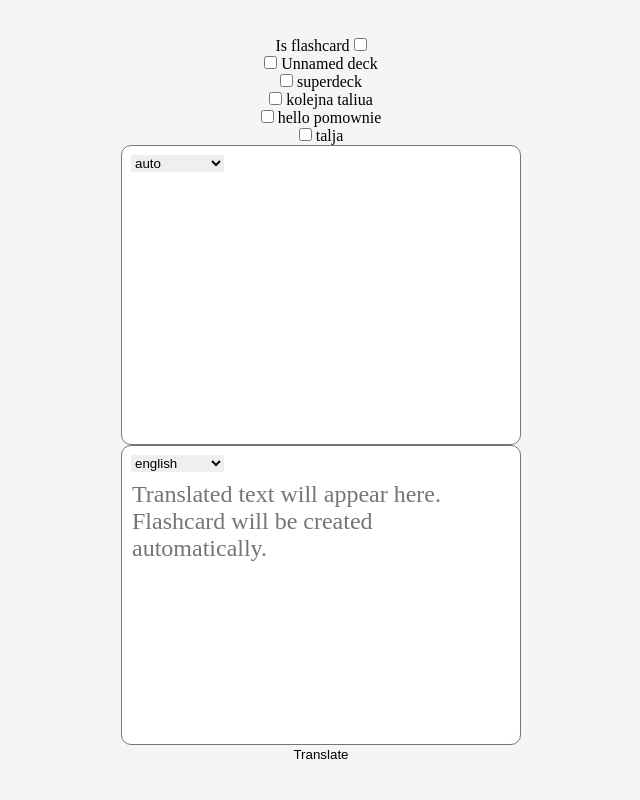
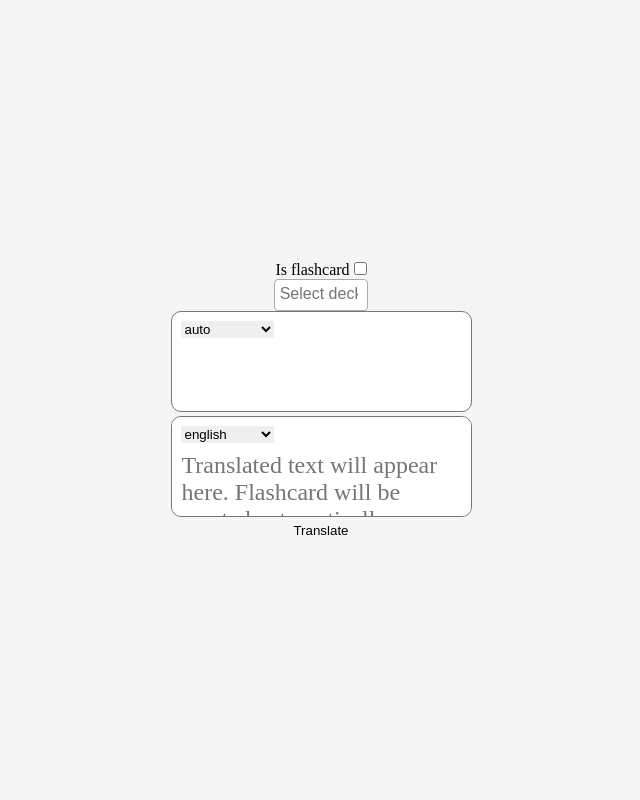
Before and after one commit to Ravdar/flashcards_translator, a Django app: page /translator/ in a window 1280 px wide. Shown: the whole page, without its empty margins (319-959 px from the left). Run offline with Django 4.2, Linux system fonts and the light colour scheme; a user stored in the database is signed in; data comes from the database, SQL or seed files in the repository; both versions use the stored data as it was after the commit; some libraries are stand-ins or nearby versions; some web fonts are replaced.

Commit message:
Added django-select2 form for deck selecting

```diff
--- a/flashcards_translator/settings.py
+++ b/flashcards_translator/settings.py
@@ -41,6 +41,7 @@
     "mainapp.apps.MainappConfig",
     "users.apps.UsersConfig",
     "widget_tweaks",
+    'django_select2',
 ]
 
 MIDDLEWARE = [
--- a/flashcards_translator/urls.py
+++ b/flashcards_translator/urls.py
@@ -20,4 +20,5 @@
 urlpatterns = [
     path("admin/", admin.site.urls),
     path("",include("mainapp.urls")),path("authentication/", include("users.urls")),
+    path("select2/", include("django_select2.urls")),
 ]
--- a/mainapp/forms.py
+++ b/mainapp/forms.py
@@ -1,18 +1,23 @@
 from django import forms
+
 from .models import Translation, Deck, Language
+
+from django_select2 import forms as s2forms
+
 
 class TranslatorForm(forms.ModelForm):
     def __init__(self, user, *args, **kwargs):
         super(TranslatorForm, self).__init__(*args, **kwargs)
         self.fields["decks"].queryset = Deck.objects.filter(user=user)
         self.fields["decks"].required = False
+        self.fields["decks"].placeholder = "Select the decks you want to add the card"
 
         default_from_language = Language.objects.get(name="auto")
         default_to_language = Language.objects.get(name="english")
         self.fields['from_language'] = forms.ModelChoiceField(queryset=Language.objects.all(),initial=default_from_language)
         self.fields['to_language'] = forms.ModelChoiceField(queryset=Language.objects.exclude(name="auto"),initial=default_to_language)
 
-    decks = forms.ModelMultipleChoiceField(queryset=Deck.objects.none(),widget=forms.CheckboxSelectMultiple)
+    decks = forms.ModelMultipleChoiceField(queryset=Deck.objects.none(),widget=s2forms.Select2MultipleWidget(attrs={'data-placeholder': 'Select decks'}))
 
     class Meta:
         model = Translation
--- a/mainapp/static/styles.css
+++ b/mainapp/static/styles.css
@@ -255,9 +255,17 @@
 
 /* TRANSLATOR */
 
+.translator-main {
+    max-width: 600px;
+}
+
+.deck-list {
+    display: none
+}
+
 .textarea-container {
-    width: 400px;
-    height: 300px;
+    width: 100%;
+    max-height: 400px;
     position: relative;
 }
 
@@ -285,6 +293,10 @@
     top: 10px;
     left: 10px;
     border: none;
+}
+
+.select2 {
+    max-width: 100% !important;
 }
 
 /* DECKS  */
--- a/mainapp/templates/mainapp/translator.html
+++ b/mainapp/templates/mainapp/translator.html
@@ -1,5 +1,7 @@
 {% load static %}
 {% load widget_tweaks %}
+
+<!-- Add flags to selected languages -->
 
 <!DOCTYPE html>
 <html lang="en">
@@ -14,13 +16,13 @@
 </head>
 
 <body class="center">
-    <main class="center">
+    <main class="translator-main center">
         <form method="post">
+            {{ translator_form.media.css }}
             {% csrf_token %}
             {{ translator_form.is_flashcard.label }}
             {{ translator_form.is_flashcard }}
             <div class="decks-list">{{translator_form.decks}}</div>
-
             <input type="hidden" name="form_type" value="translator_form">
             <div class="textarea-container">
                 <textarea name="input_text" class="input-box" placeholder="Write the text that you want to translate.">
@@ -38,6 +40,8 @@
             <button type="submit">Translate</button>
         </form>
     </main>
+    <script src="https://cdnjs.cloudflare.com/ajax/libs/jquery/3.5.1/jquery.min.js"></script>
+    {{ translator_form.media.js }}
 </body>
 
 </html>
--- a/mainapp/urls.py
+++ b/mainapp/urls.py
@@ -1,6 +1,7 @@
-from django.urls import path
+from django.urls import path, include
 from . import views
 
 app_name="mainapp"
-urlpatterns = [path("", views.landing_page, name="landing_page"),path("translator/", views.translator, name="translator"), path("review/", views.review, name="review"), path("users/<str:user_username>/", views.user_profile, name="user_profile")
+urlpatterns = [path("", views.landing_page, name="landing_page"),path("translator/", views.translator, name="translator"), path("review/", views.review, name="review"), path("users/<str:user_username>/", views.user_profile, name="user_profile"),
+path("select2/", include("django_select2.urls")),
                ]
```
Also changed, not shown: db.sqlite3.
